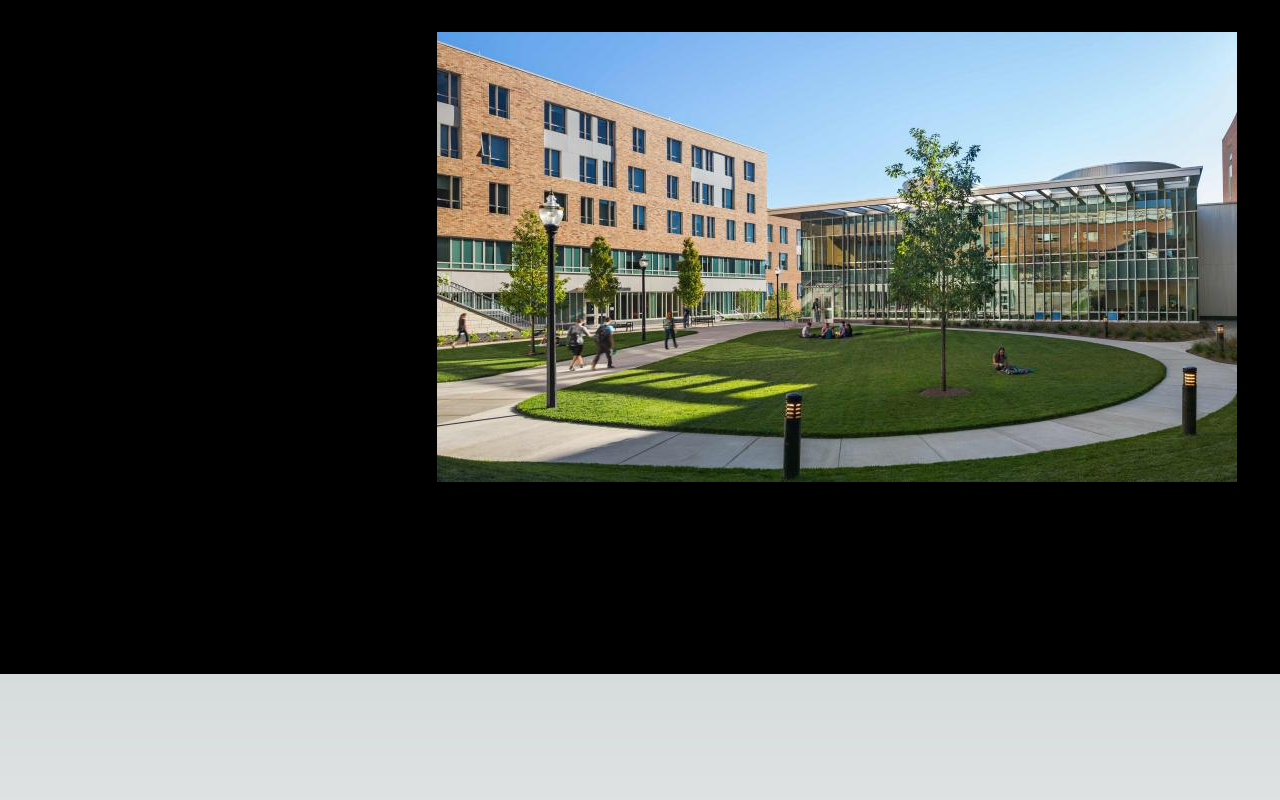
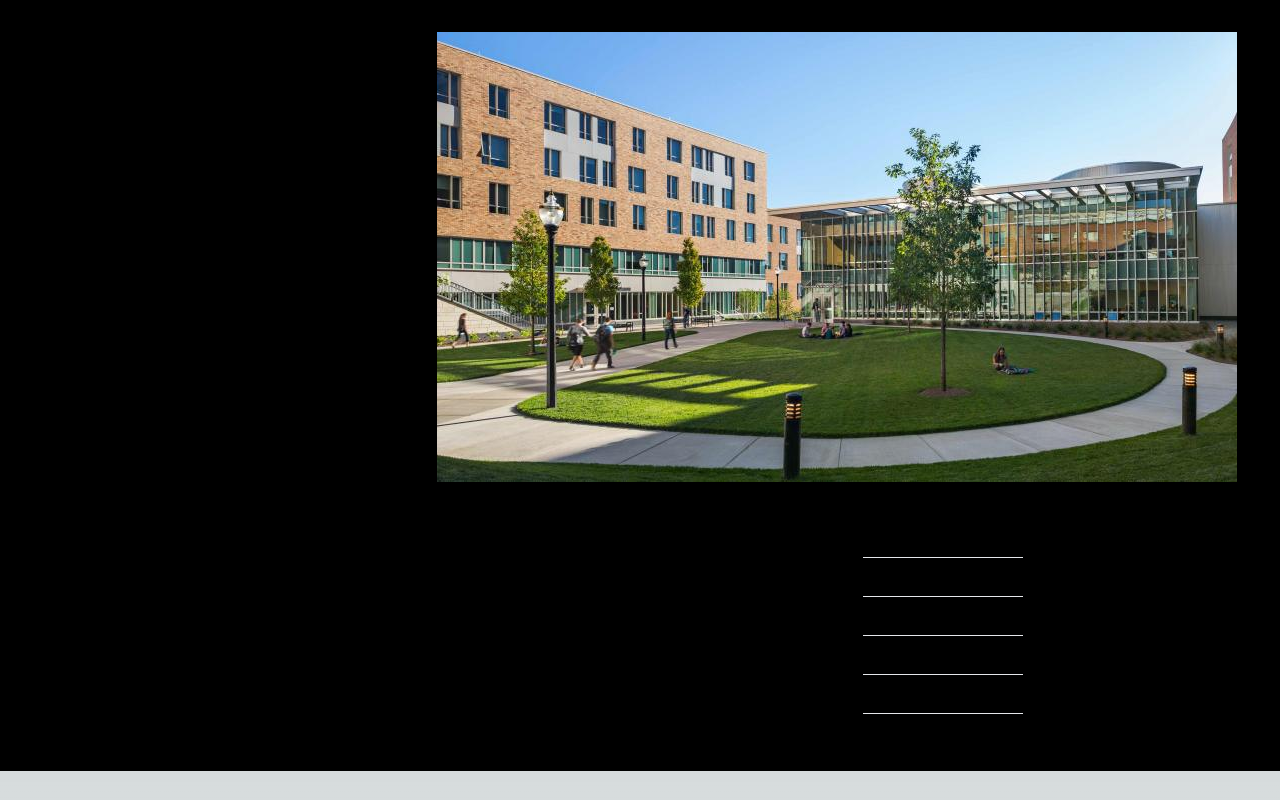
Before and after one commit to sivan-kandinov/MinuteMingle-2, a Next.js app: page /profile in a window 1280 px wide. Built offline with nearby package versions, Linux system fonts and the light colour scheme.

Commit message:
scroll area container

```diff
--- a/package.json
+++ b/package.json
@@ -7,6 +7,7 @@
   },
   "dependencies": {
     "@auth0/nextjs-auth0": "^3.2.0",
+    "@radix-ui/react-scroll-area": "^1.0.5",
     "lucide-react": "^0.292.0",
     "mongodb": "^4.8.1",
     "next": "latest",
--- /dev/null
+++ b/pages/components/scroll.tsx
@@ -0,0 +1,37 @@
+import React from "react";
+import * as ScrollArea from "@radix-ui/react-scroll-area";
+
+export default function ScrollAreaItem({ classes }: { classes: string[] }) {
+  return (
+    <ScrollArea.Root className="w-[200px] h-[225px] rounded overflow-hidden shadow-[0_2px_10px] shadow-blackA4 bg-black">
+      <ScrollArea.Viewport className="w-full h-full rounded">
+        <div className="py-[15px] px-5">
+          <div className="text-violet11 text-[15px] leading-[18px] font-medium">
+            Tags
+          </div>
+          {classes.map((c) => (
+            <div
+              className="text-mauve12 text-[13px] leading-[18px] mt-2.5 pt-2.5 border-t border-t-mauve6"
+              key={c}
+            >
+              {c}
+            </div>
+          ))}
+        </div>
+      </ScrollArea.Viewport>
+      <ScrollArea.Scrollbar
+        className="flex select-none touch-none p-0.5 bg-blackA3 transition-colors duration-[160ms] ease-out hover:bg-blackA5 data-[orientation=vertical]:w-2.5 data-[orientation=horizontal]:flex-col data-[orientation=horizontal]:h-2.5"
+        orientation="vertical"
+      >
+        <ScrollArea.Thumb className="flex-1 bg-mauve10 rounded-[10px] relative before:content-[''] before:absolute before:top-1/2 before:left-1/2 before:-translate-x-1/2 before:-translate-y-1/2 before:w-full before:h-full before:min-w-[44px] before:min-h-[44px]" />
+      </ScrollArea.Scrollbar>
+      <ScrollArea.Scrollbar
+        className="flex select-none touch-none p-0.5 bg-blackA3 transition-colors duration-[160ms] ease-out hover:bg-blackA5 data-[orientation=vertical]:w-2.5 data-[orientation=horizontal]:flex-col data-[orientation=horizontal]:h-2.5"
+        orientation="horizontal"
+      >
+        <ScrollArea.Thumb className="flex-1 bg-mauve10 rounded-[10px] relative before:content-[''] before:absolute before:top-1/2 before:left-1/2 before:-translate-x-1/2 before:-translate-y-1/2 before:w-full before:h-full before:min-w-[44px] before:min-h-[44px]" />
+      </ScrollArea.Scrollbar>
+      <ScrollArea.Corner className="bg-blackA5" />
+    </ScrollArea.Root>
+  );
+}
--- a/pages/profile.tsx
+++ b/pages/profile.tsx
@@ -13,6 +13,7 @@ import {
 } from "lucide-react";
 import Image from "next/image";
 import AcademicInformation from "./components/academic";
+import ScrollAreaItem from "./components/scroll";
 
 const getRandomInteger = (n: number) => {
   return Math.floor(Math.random() * n);
@@ -29,6 +30,7 @@ export default function Profile() {
   const residentialArea = "Honors College";
   const majors = ["Computer Science", "Informatics"];
   const minors = ["Philosophy", "Mathematics"];
+  const classes = ["CS 220", "CS 230", "CS 240", "CS 250", "CS 311", "Phil 100", "Phil 180"]
   const year = "Junior";
   const interests = ["sports", "music", "food"];
   const bio = "I am a student at UMass Amherst";
@@ -69,7 +71,9 @@ export default function Profile() {
           <AcademicInformation paths={minors} majors={false}/>
 
         </div>
-        <div className="col-span-1"></div>
+        <div className="flex col-span-1">
+          <ScrollAreaItem classes={classes}/>
+        </div>
       </div>
     </main>
   );
```
Also changed, not shown: 1 other file (tests, documents, lock files or other folders).
